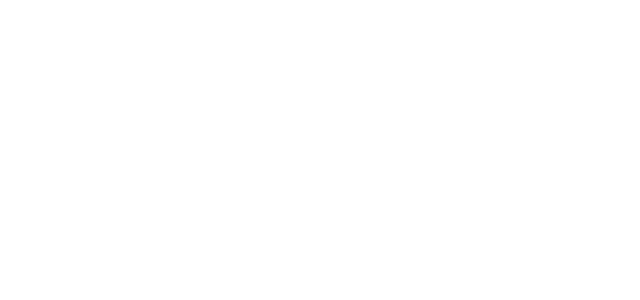
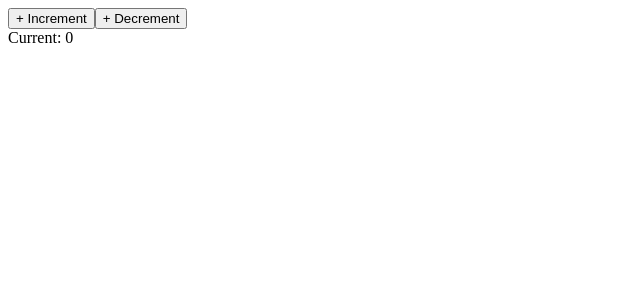
Before and after one commit to robence/react-hooks, a React (Create React App) app: page / in a window 1280 px wide. Shown: the top 300 px of the page, without its empty margins (0-640 px from the left). Built offline with nearby package versions, Linux system fonts and the light colour scheme.

Commit message:
add Counter class component

```diff
--- a/src/App.js
+++ b/src/App.js
@@ -1,5 +1,11 @@
 import React from "react";
 
-const App = () => <div />;
+import Counter from "./CounterClassComponent";
+
+const App = () => (
+  <div>
+    <Counter />
+  </div>
+);
 
 export default App;
--- /dev/null
+++ b/src/CounterClassComponent.js
@@ -0,0 +1,32 @@
+import React, { Component } from 'react';
+
+export default class Counter extends Component {
+
+  constructor(props) {
+    super(props);
+    this.state = {
+      counter: 0
+    };
+    this.handleCounter.bind(this);
+  }
+
+  handleCounter(value) {
+    this.setState({
+      counter: value
+    });
+  }
+
+  render() {
+    return (
+      <div>
+        <div>
+          <button onClick={() => this.handleCounter(this.state.counter + 1)}> + Increment</button>
+          <button onClick={() => this.handleCounter(this.state.counter - 1)}> + Decrement</button>
+        </div>
+        <div>
+          Current: {this.state.counter}
+        </div>
+      </div>
+    );
+  }
+}
```
